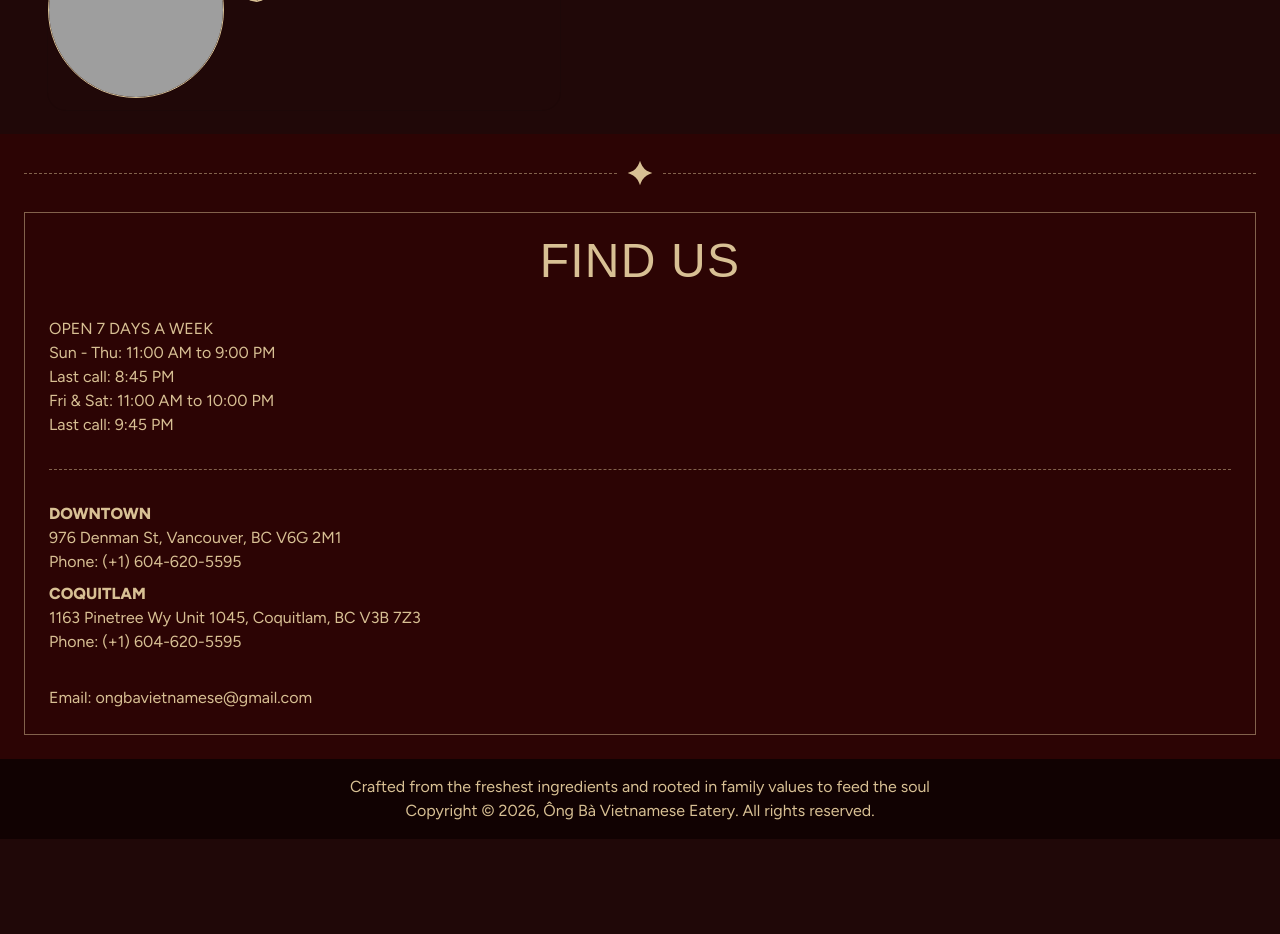
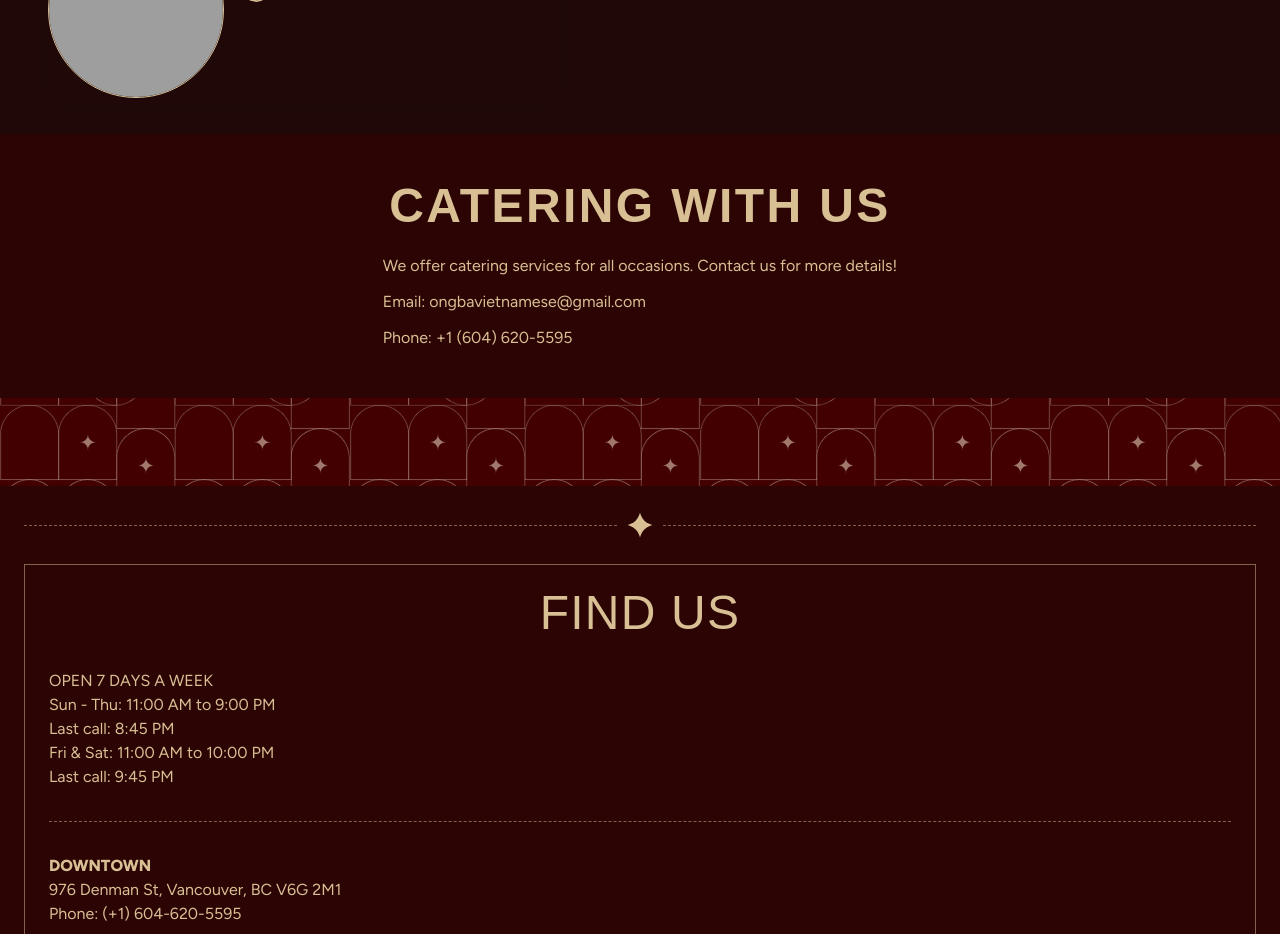
Before and after one commit to thanhtonhuynh/ongba-eatery, a Next.js app: page /menu in a window 1280 px wide. Shown: the part 8780-9714 px from the top of the page. Before the commit the page ends 9619 px from the top, so only its background shows below. Built offline with nearby package versions, Linux system fonts and the light colour scheme; grey boxes are pictures that could not be loaded; a web font is replaced by a local one.

Commit message:
update menu page

```diff
--- a/app/menu/page.tsx
+++ b/app/menu/page.tsx
@@ -52,6 +52,25 @@
           addOns={category.addOns}
         />
       ))}
+
+      {/* Catering with Us Section */}
+      <div className="bg-dark-wine flex flex-col items-center p-6 py-12">
+        <h2 className="font-titoli text-5xl font-bold tracking-wider uppercase">
+          Catering with Us
+        </h2>
+
+        <div className="mt-6 space-y-3">
+          <p>We offer catering services for all occasions. Contact us for more details!</p>
+          <p>
+            Email: <a href="mailto:ongbavietnamese@gmail.com">ongbavietnamese@gmail.com</a>
+          </p>
+          <p>
+            Phone: <a href="tel:+16046205595">+1 (604) 620-5595</a>
+          </p>
+        </div>
+      </div>
+
+      <HorizontalPatternBand />
     </>
   );
 }
```
